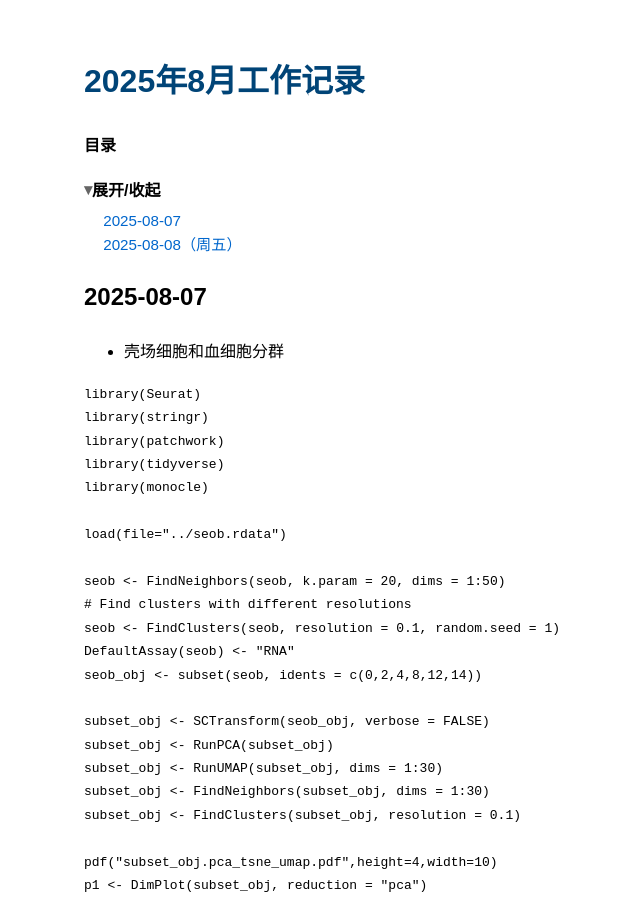
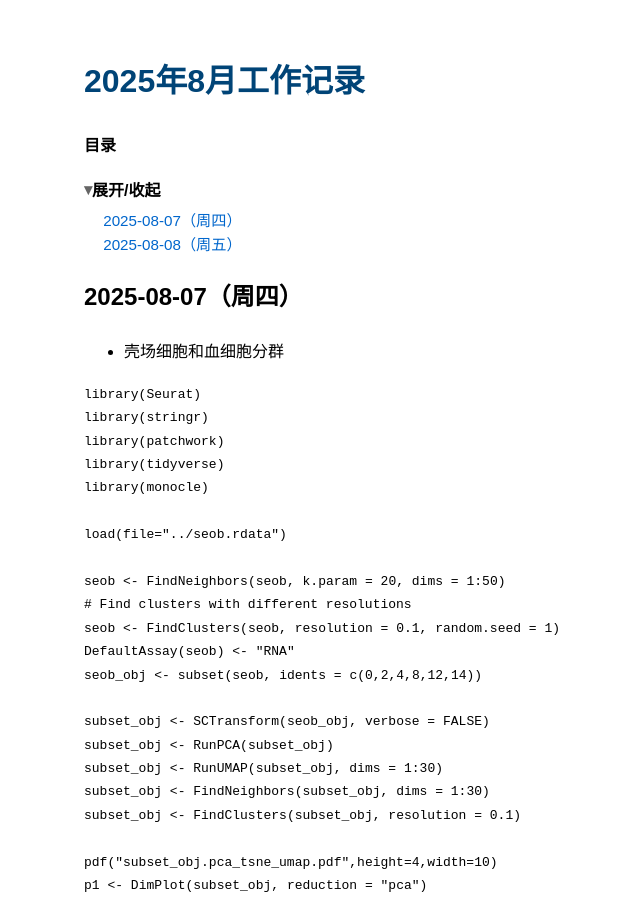
Before and after one commit to tengwen2018/tengwen2018.github.io, a Jekyll site: the page built from _notes/2025-08.md, in a window 1280 px wide and 900 px high. Shown: the whole window, without its empty margins (156-796 px from the left). Built offline with Jekyll 4.4.1, drawn with Linux system fonts in a browser that asks for light colours.

Commit message:
Update 2025-08.md

```diff
--- a/_notes/2025-08.md
+++ b/_notes/2025-08.md
@@ -12,7 +12,7 @@ title: "2025年8月工作记录"
 
 </details>
 
-## 2025-08-07
+## 2025-08-07（周四）
 
 - 壳场细胞和血细胞分群
 
```
